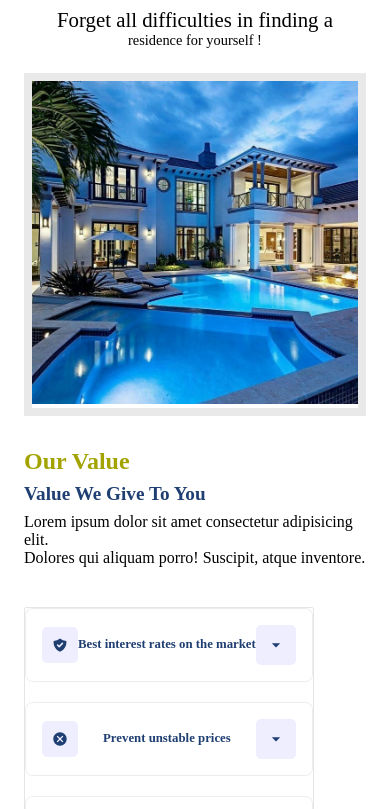
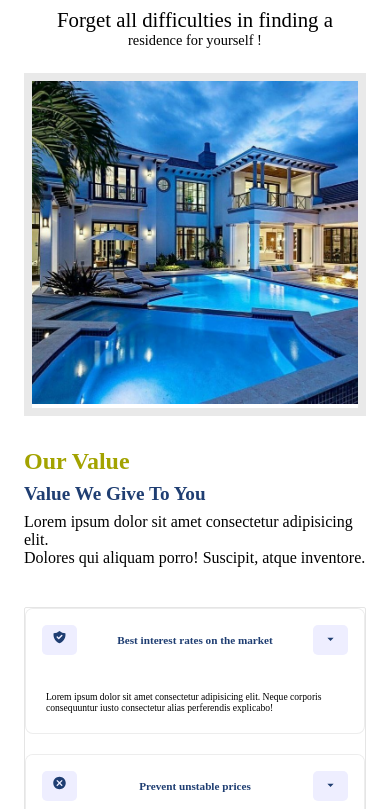
Before and after one commit to annu-1210/Real-Estate-Website, a React (Create React App) app: page / in a window 390 px wide. Shown: the part 1156-1965 px from the top of the page. Built offline with nearby package versions, Linux system fonts and the light colour scheme; a web font is replaced by a local one.

Commit message:
changes made

```diff
--- a/src/components/Value/Value.css
+++ b/src/components/Value/Value.css
@@ -1,37 +1,31 @@
-.v-wrapper{
+.v-wrapper {
   display: flex;
   justify-content: space-evenly;
 }
 
-
-.v-container .image-container{
-    border: 8px solid rgb(232  232  232 / 93% ) ;
-
+.v-container .image-container {
+  border: 8px solid rgb(232 232 232 / 93%);
 }
 
-.v-container>div{
+.v-container > div {
   flex: 1;
-
 }
 
-.v-right{
+.v-right {
   padding-left: 3rem;
   gap: 0.5rem;
 }
 
-.v-left{
+.v-left {
   padding-right: 3rem;
-
 }
 
-
-.accordion{
+.accordion {
   margin-top: 2rem;
   border: none;
-
 }
 
-.accordion-item{
+.accordion-item {
   background: white;
   border: 0.8px solid rgba(128, 128, 128, 0.143);
   border-radius: 8px;
@@ -39,7 +33,7 @@
   margin-bottom: 20px;
 }
 
-.accordionButton{
+.accordionButton {
   background: white;
   padding: 1rem;
   width: 100%;
@@ -47,37 +41,91 @@
   cursor: pointer;
 }
 
-.icon{
+.icon {
   padding: 10px;
   background-color: #eeeeff;
   border-radius: 5px;
 }
 
-.icon svg{
+.icon svg {
   fill: #1f3e72;
 }
 
-.accordionButton .primaryText{
+.accordionButton .primaryText {
   font-size: 1.1rem;
 }
 
-@media (max-width: 1024px){
-  .v-container{
-    flex-direction: column;
-
+.accordion-parah {
+  color: black;
 }
 
-  .v-left{
+@media (max-width: 1024px) {
+  .v-container {
+    flex-direction: column;
+  }
+
+  .v-left {
     padding-right: 0rem;
   }
 
-  .v-right{
+  .v-right {
     padding-left: 0rem;
   }
+}
 
-  @media(max-width: 768px){
-    .accordionButton .primaryText{
+@media (max-width: 768px) {
+  .accordionButton .primaryText {
     font-size: 0.8rem;
   }
 }
+
+@media (max-width: 400px) {
+  .accordionButton .primaryText {
+    font-size: 0.7rem;
   }
+  .accordion-parah {
+    font-size: 0.6rem;
+  }
+  .icon{
+    width: 35px;
+    height: 30px;
+    padding-top: 0.3rem;
+  }
+}
+
+@media (max-width: 350px) {
+  .accordionButton .primaryText {
+    font-size: 0.6rem;
+  }
+  .accordion-parah {
+    font-size: 0.6rem;
+  }
+}
+
+@media (max-width: 315px) {
+  .accordionButton .primaryText {
+    font-size: 0.5rem;
+  }
+  .accordion-parah {
+    font-size: 0.5rem;
+  }
+  .icon{
+    width: 30px;
+    height: 25px;
+    padding-top: 0.2rem;
+  }
+}
+
+@media (max-width: 271px) {
+  .accordionButton .primaryText {
+    font-size: 0.4rem;
+  }
+  .accordion-parah {
+    font-size: 0.5rem;
+  }
+  .icon{
+    width: 29px;
+    height: 22px;
+    padding-top: 0.1rem;
+  }
+}
--- a/src/components/Value/Value.js
+++ b/src/components/Value/Value.js
@@ -43,7 +43,7 @@ function Value() {
           <Accordion
             className="accordion"
             allowMultipleExpanded={false}
-            // preExpanded={[0]}
+            preExpanded={[0]}
           >
             {data.map((item, i) => {
               return (
```
Lines whose indentation alone changed are shown as unchanged.
